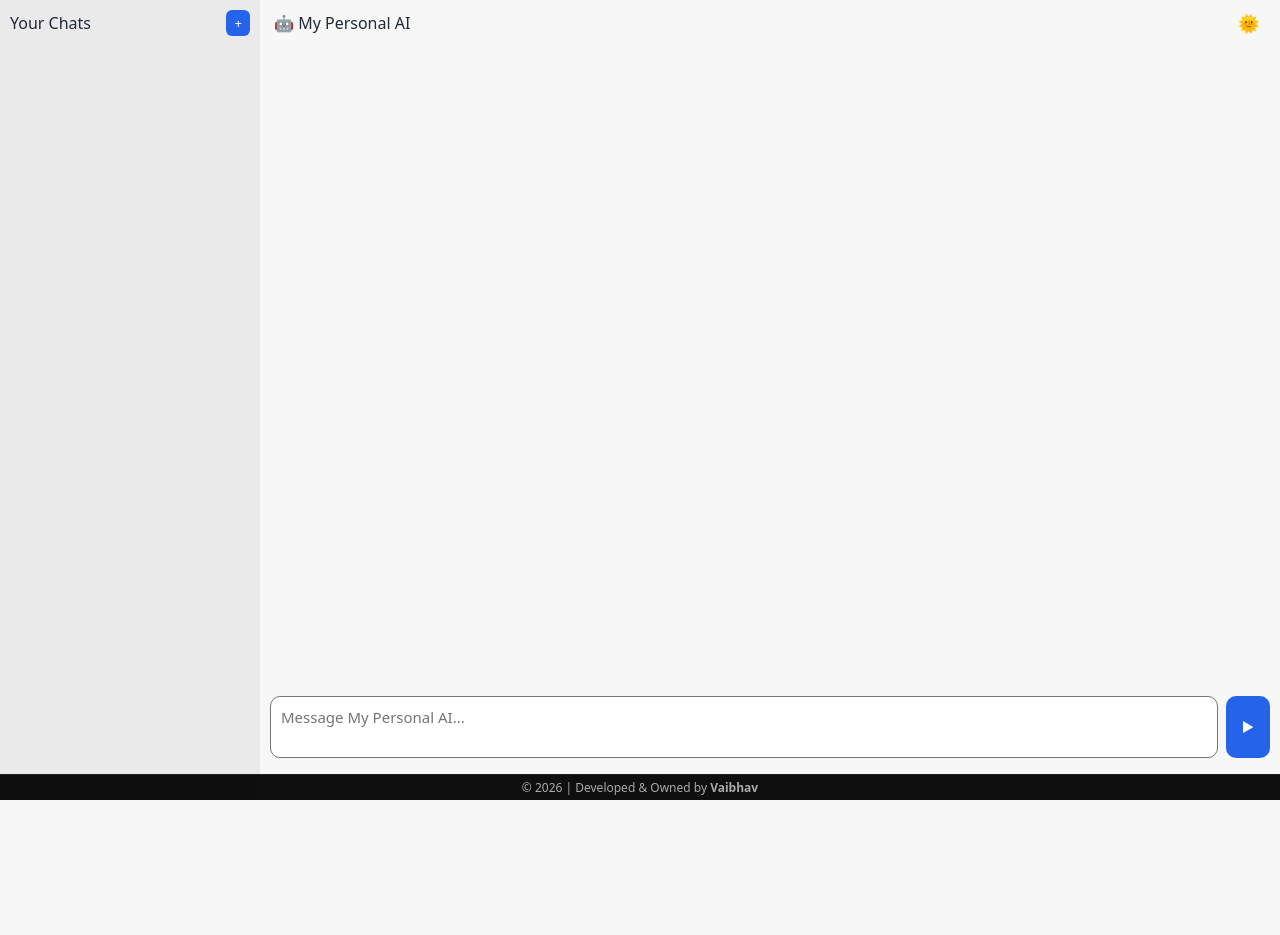
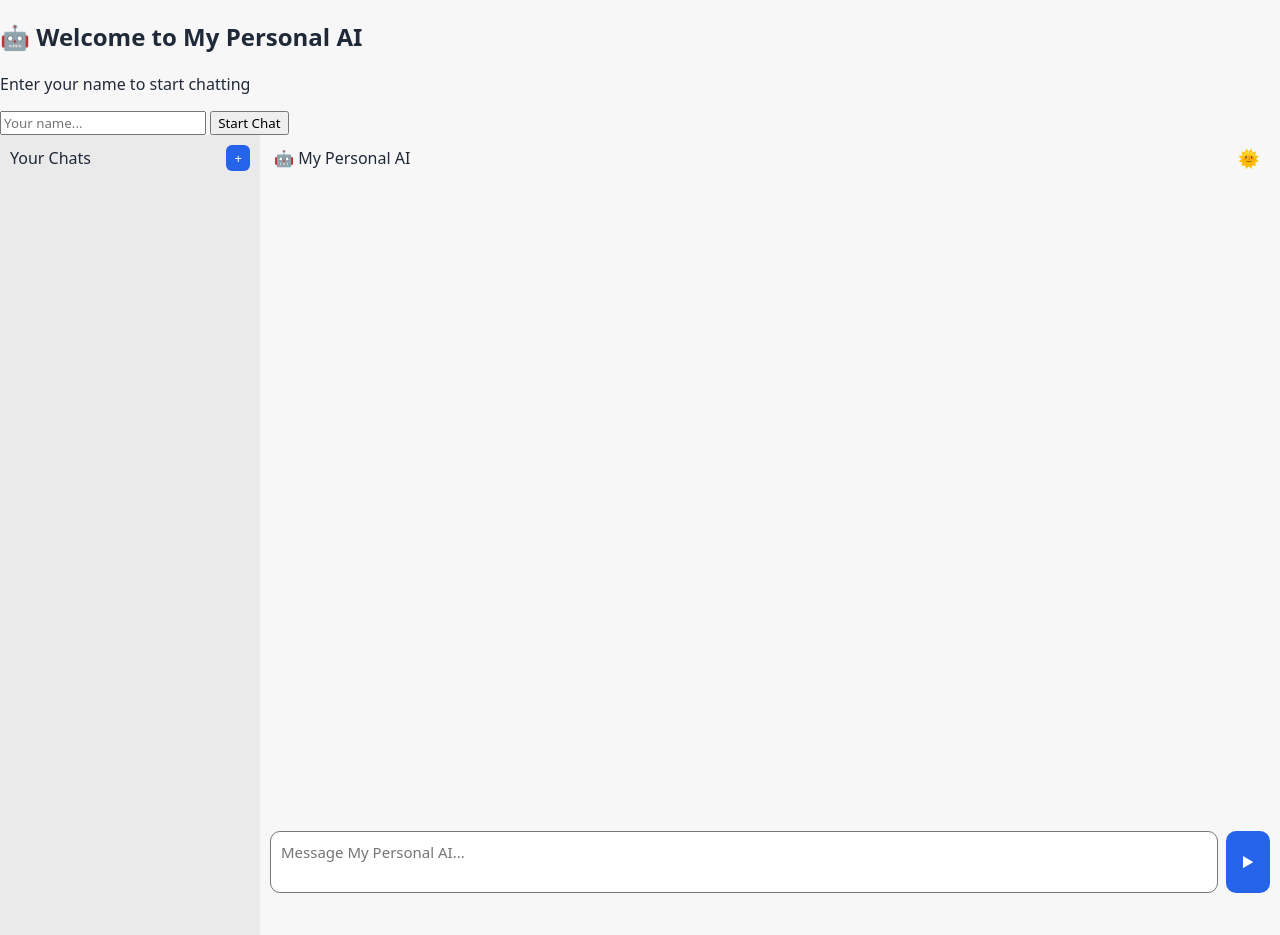
Before and after one commit to vs3241249-dotcom/my-personal-ai, a Flask app: page / in a window 1280 px wide. Before the commit the page ends 800 px from the top, so only its background shows below. Run offline with Flask 3, Linux system fonts and the light colour scheme.

Commit message:
Update inbox.html
Add login popup system

```diff
--- a/templates/inbox.html
+++ b/templates/inbox.html
@@ -2,33 +2,26 @@
 <html lang="en">
 <head>
   <meta charset="UTF-8" />
-  <meta name="viewport" content="width=device-width, initial-scale=1.0">
-
-  <!-- OWNERSHIP META (PROOF) -->
-  <meta name="author" content="Vaibhav">
-  <meta name="developer" content="Vaibhav - My Personal AI Platform">
-
   <title>My Personal AI</title>
   <link rel="stylesheet" href="/static/style.css" />
-
-  <!-- (OPTIONAL) Google Analytics – future use -->
-  <!--
-  <script async src="https://www.googletagmanager.com/gtag/js?id=G-XXXXXXX"></script>
-  <script>
-    window.dataLayer = window.dataLayer || [];
-    function gtag(){dataLayer.push(arguments);}
-    gtag('js', new Date());
-    gtag('config', 'G-XXXXXXX');
-  </script>
-  -->
 </head>
 
-<body class="light">
+<body class="light" onload="checkLogin()">
+
+  <!-- LOGIN POPUP -->
+  <div id="loginOverlay" class="login-overlay">
+    <div class="login-card">
+      <h2>🤖 Welcome to My Personal AI</h2>
+      <p>Enter your name to start chatting</p>
+      <input type="text" id="usernameInput" placeholder="Your name..." />
+      <button onclick="saveUsername()">Start Chat</button>
+    </div>
+  </div>
 
   <div class="app">
 
     <!-- SIDEBAR -->
-  <aside class="sidebar" id="sidebar">
+    <aside class="sidebar">
       <div class="sidebar-header">
         <span>Your Chats</span>
         <button id="newChat">+</button>
@@ -36,54 +29,47 @@
       <div id="history"></div>
     </aside>
 
-  <!-- MAIN AREA -->
+    <!-- MAIN -->
     <main class="main">
 
       <!-- TOP BAR -->
       <div class="top-bar">
-      <span class="mobile-menu-btn" onclick="toggleSidebar()">☰</span>
         <span>🤖 My Personal AI</span>
         <button id="themeToggle">🌙</button>
       </div>
 
-    <!-- CHAT BOX -->
+      <!-- CHAT -->
       <div id="chat" class="chat"></div>
 
-    <!-- INPUT BOX -->
+      <!-- INPUT -->
       <div class="input-bar">
         <textarea id="input" placeholder="Message My Personal AI..."></textarea>
         <button id="send">▶</button>
       </div>
 
     </main>
-
-  <!-- MOBILE OVERLAY -->
-  <div class="overlay" id="overlay" onclick="toggleSidebar()"></div>
-
   </div>
 
-<!-- FOOTER (OWNERSHIP VISIBLE PROOF) -->
-<footer class="site-footer">
-  © <span id="year"></span> | Developed & Owned by <strong>Vaibhav</strong>
-</footer>
-
-<!-- JS -->
+  <!-- LOGIN SCRIPT -->
   <script>
-  function toggleSidebar() {
-    const sidebar = document.getElementById("sidebar");
-    const overlay = document.getElementById("overlay");
-
-    sidebar.classList.toggle("open");
-    overlay.classList.toggle("show");
+    function saveUsername() {
+      const name = document.getElementById("usernameInput").value.trim();
+      if (!name) {
+        alert("Please enter your name");
+        return;
+      }
+      localStorage.setItem("username", name);
+      document.getElementById("loginOverlay").style.display = "none";
     }
 
-  // Auto year (safe)
-  document.addEventListener("DOMContentLoaded", () => {
-    document.getElementById("year").textContent = new Date().getFullYear();
-  });
+    function checkLogin() {
+      const name = localStorage.getItem("username");
+      if (name) {
+        document.getElementById("loginOverlay").style.display = "none";
+      }
+    }
   </script>
 
   <script src="/static/script.js"></script>
-
 </body>
 </html>
```
Lines whose indentation alone changed are shown as unchanged.
